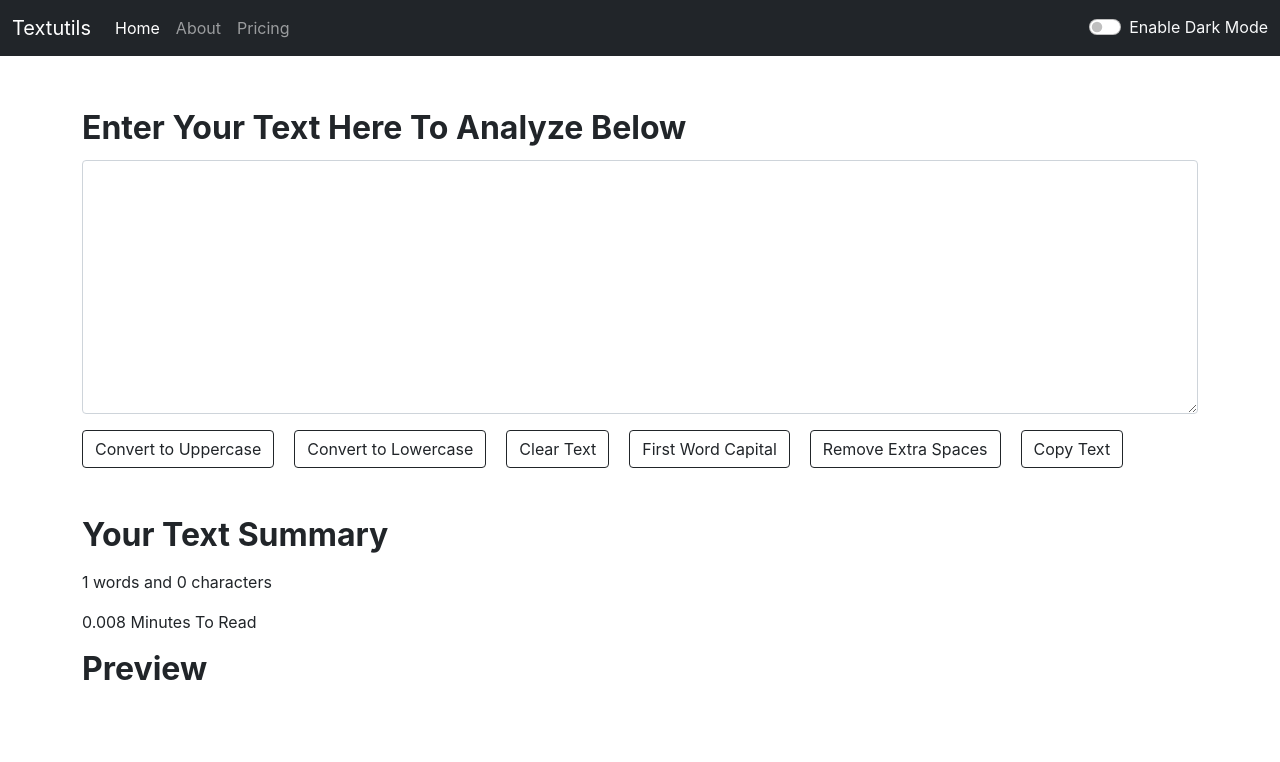
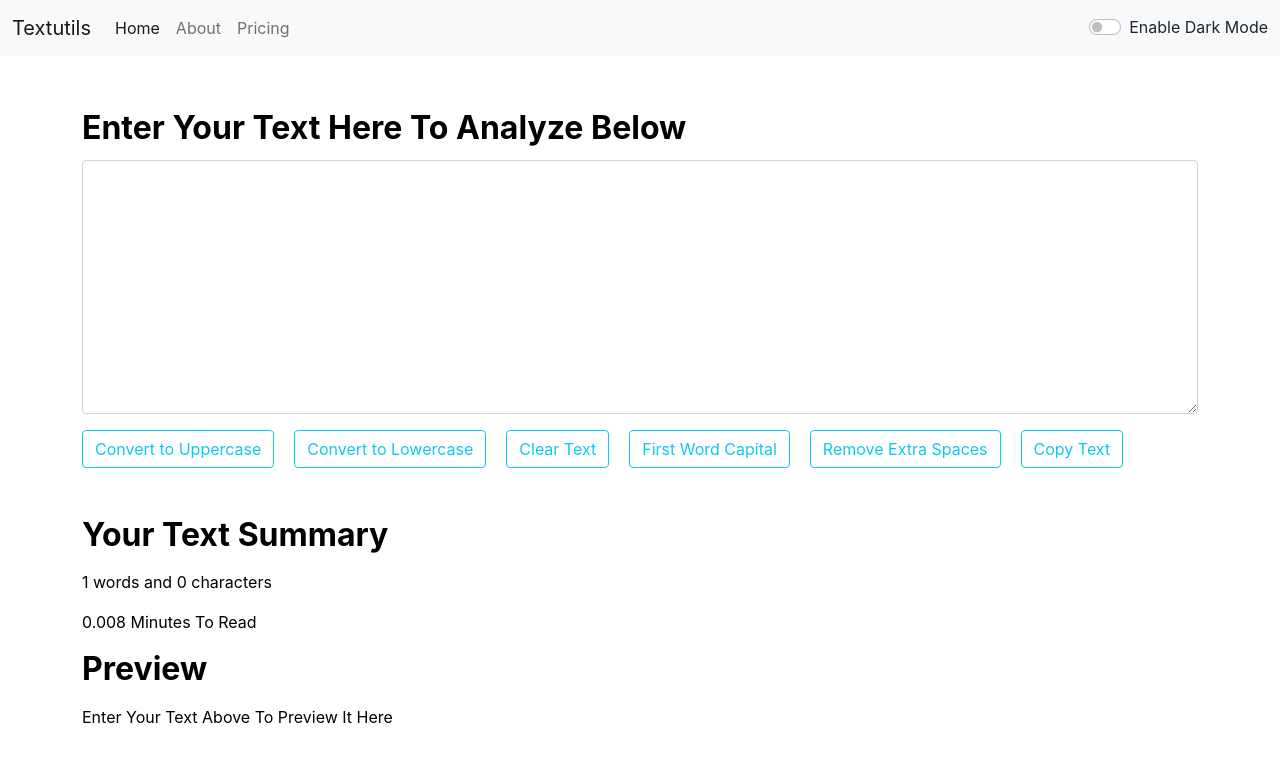
Before and after one commit to harsharansingh20/React-tracker, a React (Create React App) app in the folder textutils/: page / in a window 1280 px wide. Shown: the top 762 px of the page. Built offline with nearby package versions, Linux system fonts and the light colour scheme.

Commit message:
final textutils

```diff
--- a/textutils/src/App.js
+++ b/textutils/src/App.js
@@ -6,14 +6,17 @@ import About from './components/About';
 import { useState } from 'react';
 
 function App() {
-  const [mode, setmode] = useState('dark')
+  const [mode, setmode] = useState('light')
 
 const toggleMode=()=>{
   if(mode ==='light'){
     setmode('dark');
+    document.body.style.backgroundColor = '#01022e';
   }
   else{
     setmode('light');
+    document.body.style.backgroundColor = 'white';
+
   }
 }
 
@@ -21,8 +24,8 @@ const toggleMode=()=>{
 
   return (
     <>
-    <Navbar title="Textutils" about="About" services = "services" mode={mode} togglemode={toggleMode}  />
-    <TextForm title="Enter Your Text Here To Analyze Below" />
+    <Navbar title="Textutils" about="About" services = "services" mode={mode} toggleMode={toggleMode}  />
+    <TextForm title="Enter Your Text Here To Analyze Below" mode={mode} />
     {/* <About/> */}
     </>
   );
--- a/textutils/src/components/Navbar.js
+++ b/textutils/src/components/Navbar.js
@@ -19,7 +19,7 @@ export default function Navbar(props) {
         <a className="nav-link" href="#">Pricing</a>
       </div>
     </div>
-    <div className="form-check form-switch text-light ">
+    <div className={`form-check form-switch text-${props.mode=== 'light'?'dark':'light'}`} >
   <input className="form-check-input" onClick={props.toggleMode} type="checkbox" role="switch" id="flexSwitchCheckDefault"/>
   <label className="form-check-label" htmlFor="flexSwitchCheckDefault">Enable Dark Mode</label>
 </div>
--- a/textutils/src/components/TextForm.js
+++ b/textutils/src/components/TextForm.js
@@ -53,28 +53,28 @@ const handleExtraSpaces = ()=>{
 
     <>
 
-<div className="container my-5">
+<div className="container my-5" style={{ color:  props.mode=== 'dark'?'white':'black' }} >
 
 <div className="mb-3">
   <label htmlFor="exampleFormControlTextarea1" className="form-label">{props.title}</label>
-  <textarea className="form-control" value={text} onChange={handleonchange} id="exampleFormControlTextarea1" rows="10"></textarea>
+  <textarea className="form-control"   value={text} onChange={handleonchange} style={{backgroundColor: props.mode=== 'dark'?'grey':'white' , color:  props.mode=== 'dark'?'white':'black' }} id="exampleFormControlTextarea1" rows="10"></textarea>
 </div>
 
-<button type="button" className="btn btn-outline-dark" onClick={handleupclick} >Convert to Uppercase</button>
-<button type="button" className="btn btn-outline-dark" id="button1" onClick={handledownclick} >Convert to Lowercase</button>
-<button type="button" className="btn btn-outline-dark" id="button1" onClick={clear} >Clear Text</button>
-<button type="button" className="btn btn-outline-dark" id="button1" onClick={firstCap} >First Word Capital</button>
-<button type="button" className="btn btn-outline-dark" id="button1" onClick={handleExtraSpaces} >Remove Extra Spaces</button>
-<button type="button" className="btn btn-outline-dark" id="button1" onClick={copy} >Copy Text</button>
+<button type="button" className="btn btn-outline-info" onClick={handleupclick} >Convert to Uppercase</button>
+<button type="button" className="btn btn-outline-info" id="button1" onClick={handledownclick} >Convert to Lowercase</button>
+<button type="button" className="btn btn-outline-info" id="button1" onClick={clear} >Clear Text</button>
+<button type="button" className="btn btn-outline-info" id="button1" onClick={firstCap} >First Word Capital</button>
+<button type="button" className="btn btn-outline-info" id="button1" onClick={handleExtraSpaces} >Remove Extra Spaces</button>
+<button type="button" className="btn btn-outline-info" id="button1" onClick={copy} >Copy Text</button>
 
 </div>
 
-<div className="container my-3 ">
-<h2 className="heading" >Your Text Summary</h2>
+<div className="container my-3 " style={{ color:  props.mode=== 'dark'?'white':'black' }} >
+<h2 className="heading"  >Your Text Summary</h2>
 <p className="my-3" >{text.split(" ").length} words and {text.length} characters </p>
 <p>{0.008 * text.split(" ").length} Minutes To Read</p>
 <h2 className="heading" >Preview</h2>
-<p className="my-3">{text}</p>
+<p className="my-3">{text.length>0?text:"Enter Your Text Above To Preview It Here"}</p>
   </div>
 
 </>
```
